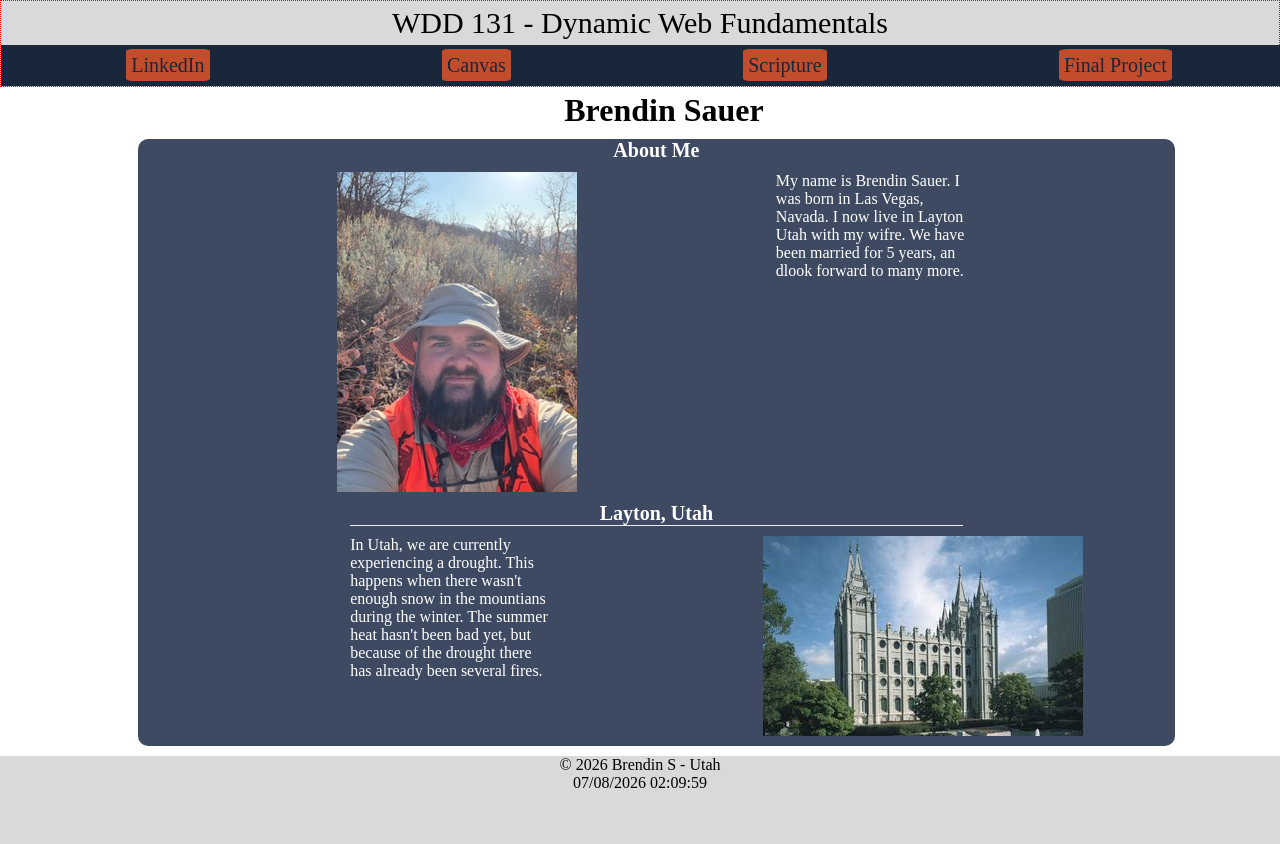
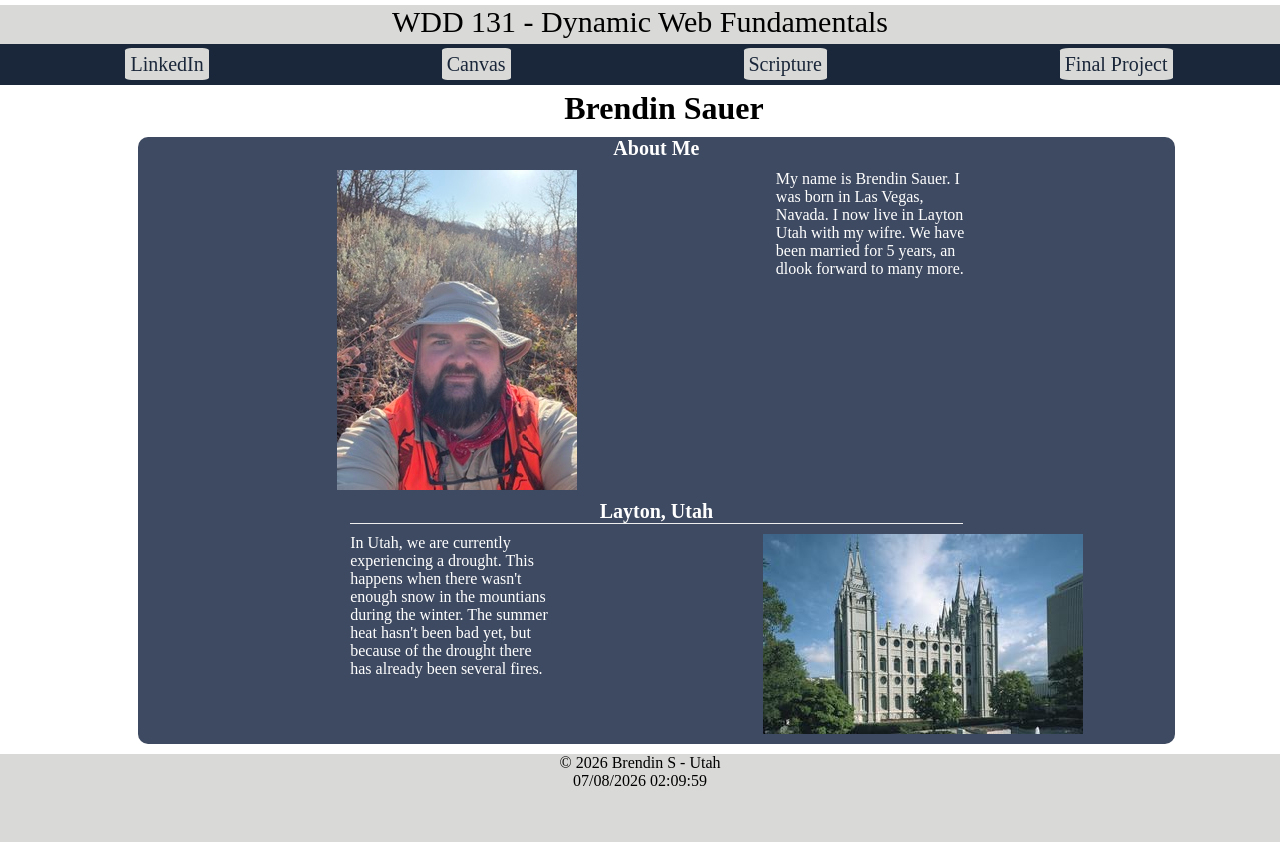
Before and after one commit to BsauerSchool/wdd131, a plain HTML site: page index.html in a window 1280 px wide. Drawn offline with Linux system fonts and the light colour scheme; a web font is replaced by a local one.

Commit message:
another update

```diff
--- a/styles/base.css
+++ b/styles/base.css
@@ -28,7 +28,6 @@ body {
 
 /*header*/
 header {
-    border: red dotted 1px;
     background: #d9dad7;
 }
 
@@ -59,7 +58,7 @@ a {
     font-size: 20px;
     text-decoration: none;
     color: #1a2639;
-    background: #c24d2c;
+    background: #d9dad7;
     padding: 5px;
     margin: 5px;
     border-radius: 8%;
```
